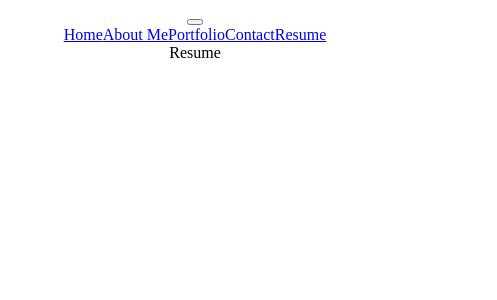
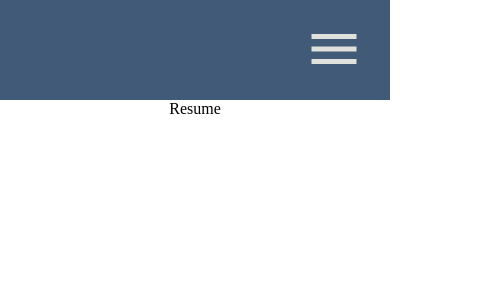
Before and after one commit to andreaber23/react-portfolio-andrea, a React (Create React App) app: page /resume in a window 390 px wide. Shown: the top 300 px of the page, 497 px wide, since content can reach past the window. Built offline with nearby package versions, Linux system fonts and the light colour scheme.

Commit message:
added css to navbar, and functionality for smaller screens using material ui icon

```diff
--- a/src/App.css
+++ b/src/App.css
@@ -2,37 +2,96 @@
   text-align: center;
 }
 
-.App-logo {
-  height: 40vmin;
-  pointer-events: none;
+body {
+  padding: 0;
+  margin: 0;
 }
 
-@media (prefers-reduced-motion: no-preference) {
-  .App-logo {
-    animation: App-logo-spin infinite 20s linear;
+.navbar {
+  width: 100%;
+  height: 100px;
+  background: #415A77;
+}
+
+.links {
+  width: 100%;
+  height: 100%;
+  display: flex;
+  justify-content: center;
+  color: white;
+  align-items: center;
+
+}
+
+.navbar a {
+  color: white;
+  text-decoration: none;
+  margin: 25px;
+  font-size: 30px;
+}
+
+.toggleButton {
+  width: 100%;
+  height: 100px;
+  display: flex;
+  align-items: center;
+  justify-content: flex-end;
+}
+
+.toggleButton svg {
+  font-size: 60px;
+}
+.toggleButton button {
+  margin-right: 20px;
+  background-color: transparent;
+  border: #E0E1DD;
+  color: #E0E1DD;
+}
+
+#open {
+  height: 100vh;
+}
+
+#open .links {
+  flex-direction: column;
+  justify-content: flex-start;
+  margin-top: 100px;
+}
+
+#open a {
+  width: 100%;
+  text-align: center;
+}
+
+@media only screen and (max-width: 900px) {
+  .navbar a {
+    width: 70px;
   }
 }
 
-.App-header {
-  background-color: #282c34;
-  min-height: 100vh;
-  display: flex;
-  flex-direction: column;
-  align-items: center;
-  justify-content: center;
-  font-size: calc(10px + 2vmin);
-  color: white;
+@media only screen and (max-width: 600px) {
+  .toggleButton {
+    display: flex;
+  }
+  #close a {
+    display: none;
+  }
 }
 
-.App-link {
-  color: #61dafb;
-}
+@media only screen and (min-width: 600px) {
+  .toggleButton {
+    display: none;
+  }
 
-@keyframes App-logo-spin {
-  from {
-    transform: rotate(0deg);
+  .hiddenLinks {
+    display: none;
   }
-  to {
-    transform: rotate(360deg);
+
+  #open {
+    height: 100px;
+  }
+
+  #open .links {
+    flex-direction: row;
   }
 }
--- a/src/components/Navbar.js
+++ b/src/components/Navbar.js
@@ -1,17 +1,19 @@
 import React from 'react';
 import { Link } from 'react-router-dom';
+import MenuIcon from '@mui/icons-material/Menu';
 
 function Navbar() {
   return (
     <div className='navbar'>
         <div className='toggleButton'>
-            <button> </button>
+            <button> {" "}<MenuIcon/></button>
         </div>
         <div className='links'>
-            <Link to='/'>Home</Link>
-            <Link to='/about'>About Me</Link>
-            <Link to='/portfolio'>Portfolio</Link><Link to='/contact'>Contact</Link>
-            <Link to='/resume'>Resume</Link>
+            <Link to='/'>  Home  </Link>
+            <Link to='/about'> About </Link>
+            <Link to='/portfolio'> Portfolio   </Link>
+            <Link to='/contact'> Contact </Link>
+            <Link to='/resume'>  Resume  </Link>
         </div>
     </div>
   )
--- a/src/index.js
+++ b/src/index.js
@@ -2,6 +2,7 @@ import React from 'react';
 import ReactDOM from 'react-dom/client';
 import App from './App';
 import reportWebVitals from './reportWebVitals';
+import '@mui/material'
 
 const root = ReactDOM.createRoot(document.getElementById('root'));
 root.render(
```
Also changed, not shown: package.json (+4 -3 lines), 1 other file (tests, documents, lock files or other folders).
